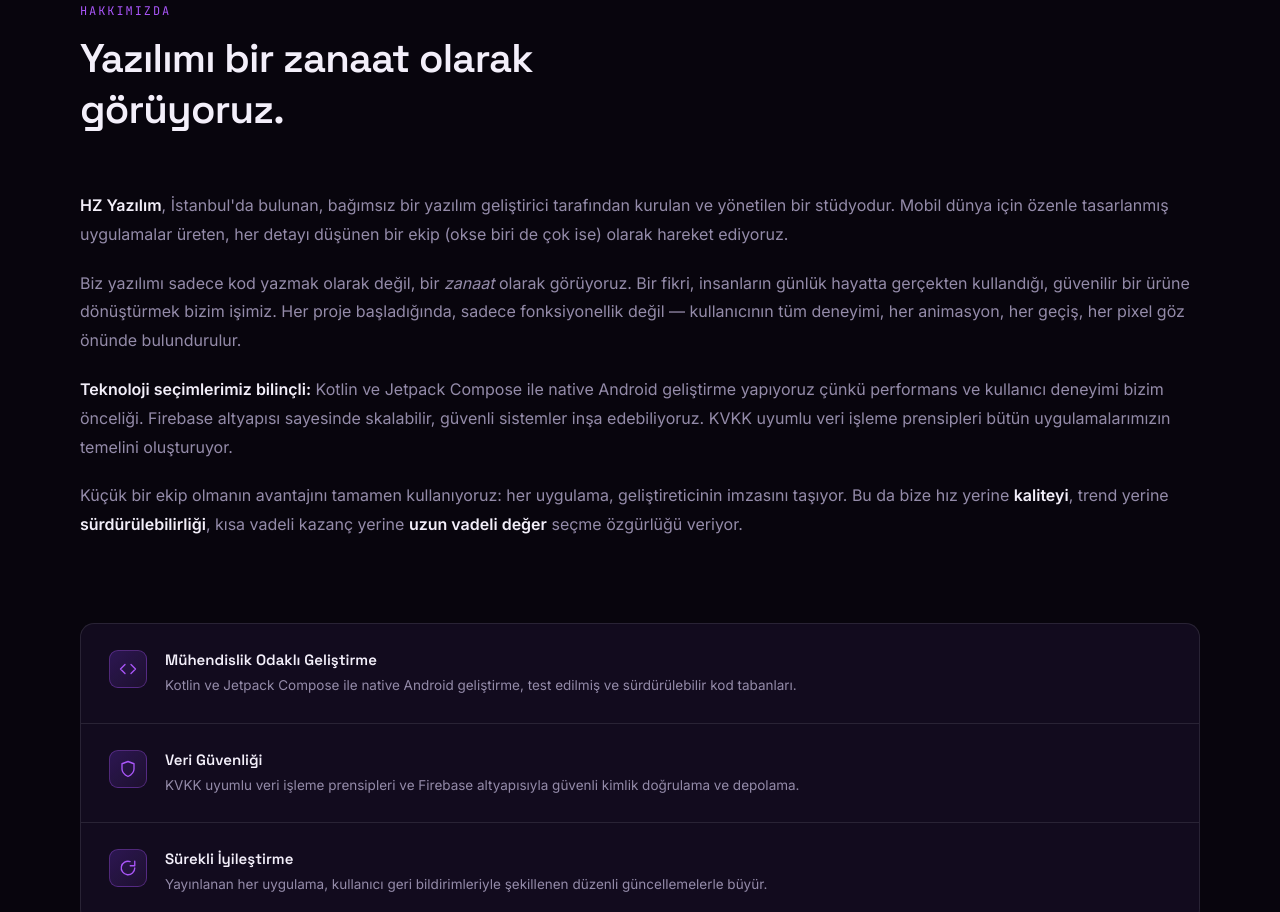
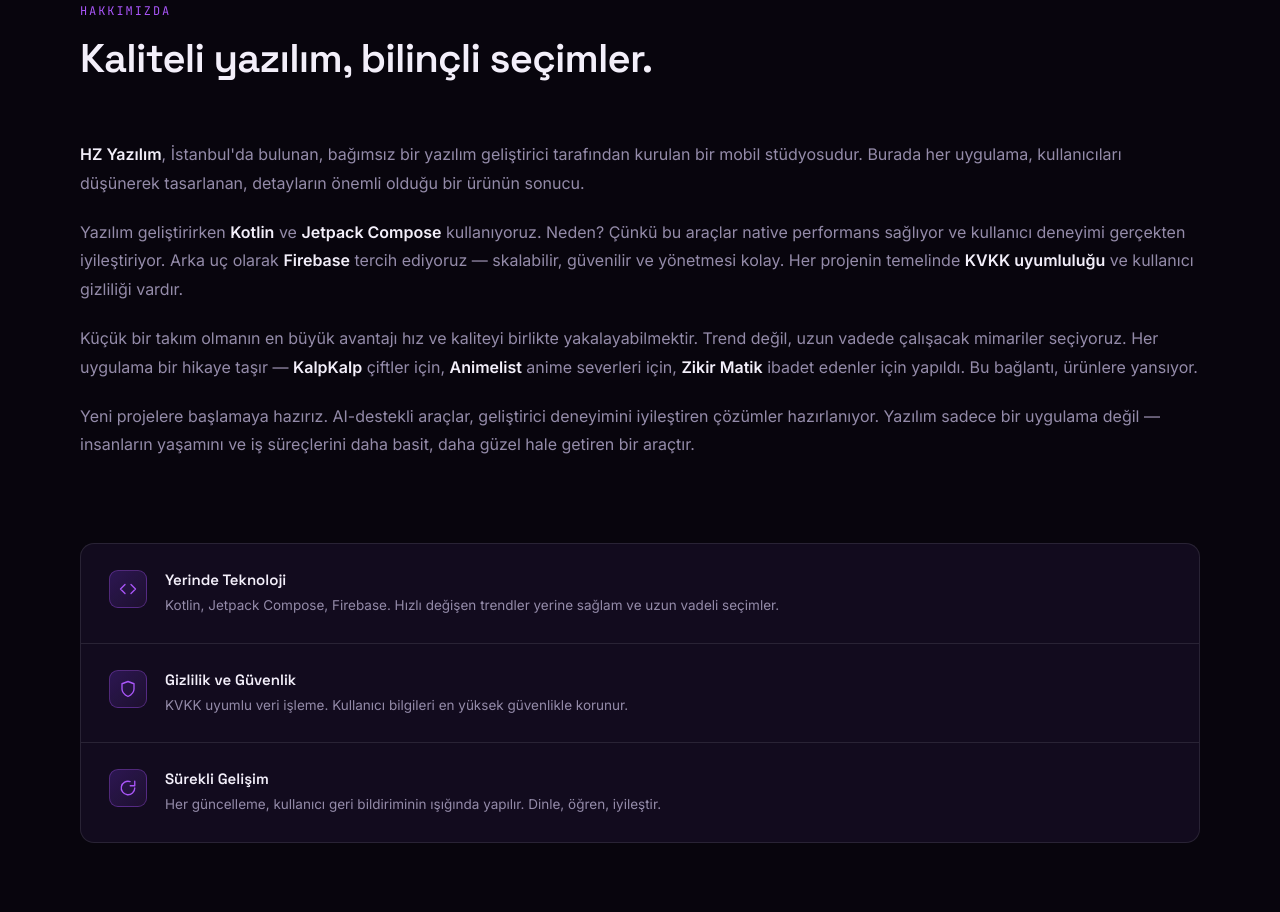
Before and after one commit to hz-yazilim/hz-yazilim.github.io, a plain HTML site: page index.html in a window 1280 px wide. Shown: the part 949-1861 px from the top of the page. Drawn offline with Linux system fonts and the light colour scheme.

Commit message:
Add files via upload

```diff
--- a/index.html
+++ b/index.html
@@ -481,35 +481,38 @@
   <div class="wrap">
     <div class="section-head reveal">
       <span class="section-eyebrow">Hakkımızda</span>
-      <h2>Yazılımı bir zanaat olarak görüyoruz.</h2>
+      <h2>Kaliteli yazılım, bilinçli seçimler.</h2>
     </div>
     <div class="about-grid">
       <div class="about-text reveal">
-        <p><strong>HZ Yazılım</strong>, İstanbul'da bulunan, bağımsız bir yazılım geliştirici tarafından kurulan ve yönetilen bir stüdyodur. Mobil dünya için özenle tasarlanmış uygulamalar üreten, her detayı düşünen bir ekip (okse biri de çok ise) olarak hareket ediyoruz.</p>
-        <p>Biz yazılımı sadece kod yazmak olarak değil, bir <em>zanaat</em> olarak görüyoruz. Bir fikri, insanların günlük hayatta gerçekten kullandığı, güvenilir bir ürüne dönüştürmek bizim işimiz. Her proje başladığında, sadece fonksiyonellik değil — kullanıcının tüm deneyimi, her animasyon, her geçiş, her pixel göz önünde bulundurulur.</p>
-        <p><strong>Teknoloji seçimlerimiz bilinçli:</strong> Kotlin ve Jetpack Compose ile native Android geliştirme yapıyoruz çünkü performans ve kullanıcı deneyimi bizim önceliği. Firebase altyapısı sayesinde skalabilir, güvenli sistemler inşa edebiliyoruz. KVKK uyumlu veri işleme prensipleri bütün uygulamalarımızın temelini oluşturuyor.</p>
-        <p>Küçük bir ekip olmanın avantajını tamamen kullanıyoruz: her uygulama, geliştireticinin imzasını taşıyor. Bu da bize hız yerine <strong>kaliteyi</strong>, trend yerine <strong>sürdürülebilirliği</strong>, kısa vadeli kazanç yerine <strong>uzun vadeli değer</strong> seçme özgürlüğü veriyor.</p>
+        <p><strong>HZ Yazılım</strong>, İstanbul'da bulunan, bağımsız bir yazılım geliştirici tarafından kurulan bir mobil stüdyosudur. Burada her uygulama, kullanıcıları düşünerek tasarlanan, detayların önemli olduğu bir ürünün sonucu.</p>
+
+        <p>Yazılım geliştirirken <strong>Kotlin</strong> ve <strong>Jetpack Compose</strong> kullanıyoruz. Neden? Çünkü bu araçlar native performans sağlıyor ve kullanıcı deneyimi gerçekten iyileştiriyor. Arka uç olarak <strong>Firebase</strong> tercih ediyoruz — skalabilir, güvenilir ve yönetmesi kolay. Her projenin temelinde <strong>KVKK uyumluluğu</strong> ve kullanıcı gizliliği vardır.</p>
+
+        <p>Küçük bir takım olmanın en büyük avantajı hız ve kaliteyi birlikte yakalayabilmektir. Trend değil, uzun vadede çalışacak mimariler seçiyoruz. Her uygulama bir hikaye taşır — <strong>KalpKalp</strong> çiftler için, <strong>Animelist</strong> anime severleri için, <strong>Zikir Matik</strong> ibadet edenler için yapıldı. Bu bağlantı, ürünlere yansıyor.</p>
+
+        <p>Yeni projelere başlamaya hazırız. AI-destekli araçlar, geliştirici deneyimini iyileştiren çözümler hazırlanıyor. Yazılım sadece bir uygulama değil — insanların yaşamını ve iş süreçlerini daha basit, daha güzel hale getiren bir araçtır.</p>
       </div>
       <div class="pillars reveal">
         <div class="pillar">
           <div class="icon"><svg viewBox="0 0 24 24" fill="none" stroke-width="1.8" stroke-linecap="round" stroke-linejoin="round"><path d="M16 18l6-6-6-6M8 6l-6 6 6 6"/></svg></div>
           <div>
-            <h4>Mühendislik Odaklı Geliştirme</h4>
-            <p>Kotlin ve Jetpack Compose ile native Android geliştirme, test edilmiş ve sürdürülebilir kod tabanları.</p>
+            <h4>Yerinde Teknoloji</h4>
+            <p>Kotlin, Jetpack Compose, Firebase. Hızlı değişen trendler yerine sağlam ve uzun vadeli seçimler.</p>
           </div>
         </div>
         <div class="pillar">
           <div class="icon"><svg viewBox="0 0 24 24" fill="none" stroke-width="1.8" stroke-linecap="round" stroke-linejoin="round"><path d="M12 22s8-4 8-10V5l-8-3-8 3v7c0 6 8 10 8 10z"/></svg></div>
           <div>
-            <h4>Veri Güvenliği</h4>
-            <p>KVKK uyumlu veri işleme prensipleri ve Firebase altyapısıyla güvenli kimlik doğrulama ve depolama.</p>
+            <h4>Gizlilik ve Güvenlik</h4>
+            <p>KVKK uyumlu veri işleme. Kullanıcı bilgileri en yüksek güvenlikle korunur.</p>
           </div>
         </div>
         <div class="pillar">
           <div class="icon"><svg viewBox="0 0 24 24" fill="none" stroke-width="1.8" stroke-linecap="round" stroke-linejoin="round"><path d="M21 12a9 9 0 11-6.219-8.56"/><path d="M21 3v6h-6"/></svg></div>
           <div>
-            <h4>Sürekli İyileştirme</h4>
-            <p>Yayınlanan her uygulama, kullanıcı geri bildirimleriyle şekillenen düzenli güncellemelerle büyür.</p>
+            <h4>Sürekli Gelişim</h4>
+            <p>Her güncelleme, kullanıcı geri bildiriminin ışığında yapılır. Dinle, öğren, iyileştir.</p>
           </div>
         </div>
       </div>
@@ -677,11 +680,11 @@
         </div>
       </div>
 
-      <!-- YENİ PROGRAM EKLEME ALANI (placeholder) -->
+      <!-- YENİ UYGULAMALAR GELIYOR -->
       <div class="add-card reveal">
-        <div class="plus">+</div>
-        <div>Yeni bir uygulama mı yayınladın?</div>
-        <small>Bu kartı kopyalayıp adını, ikonunu ve gizlilik sayfasını ekleyebilirsin.</small>
+        <div class="plus">✨</div>
+        <div>Daha fazlası geliyor</div>
+        <small>HZ Yazılım olarak sürekli yeni uygulamalar geliştiriyoruz. Bizi takip et!</small>
       </div>
 
     </div>
```
